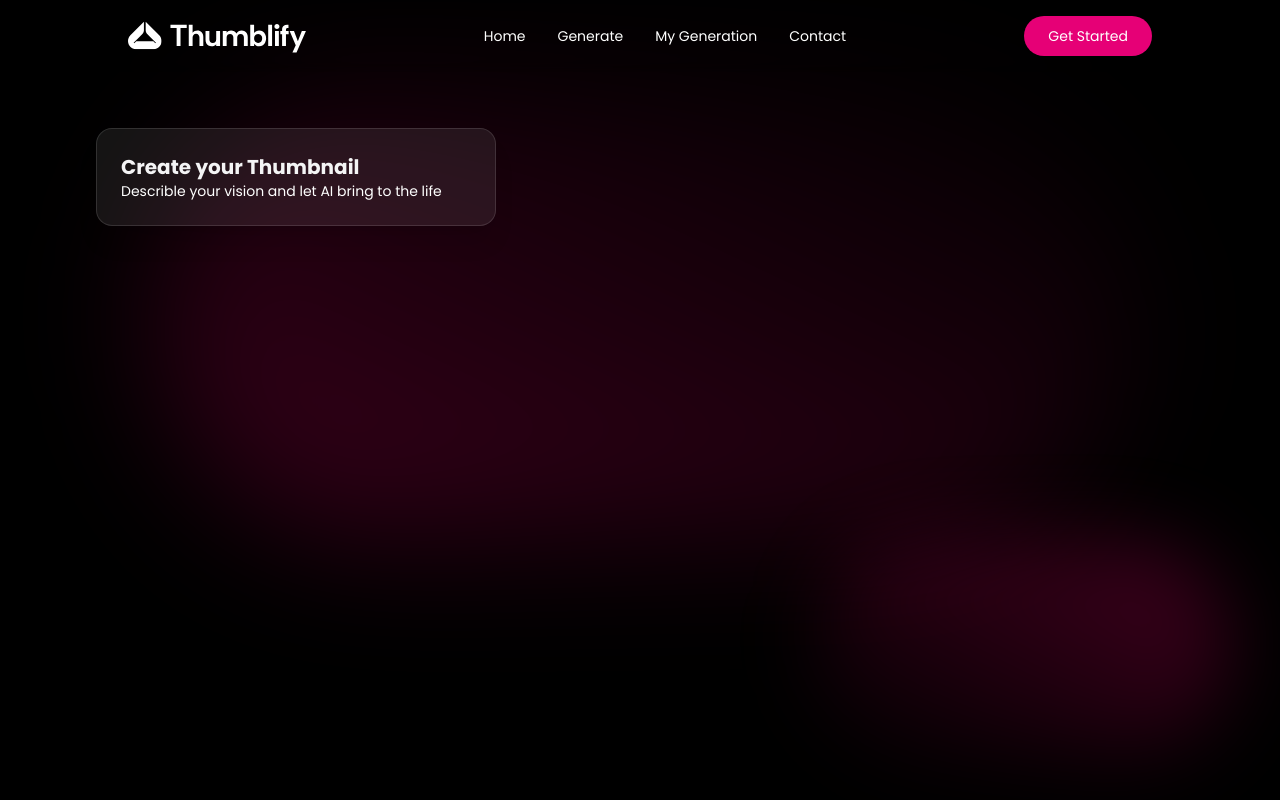
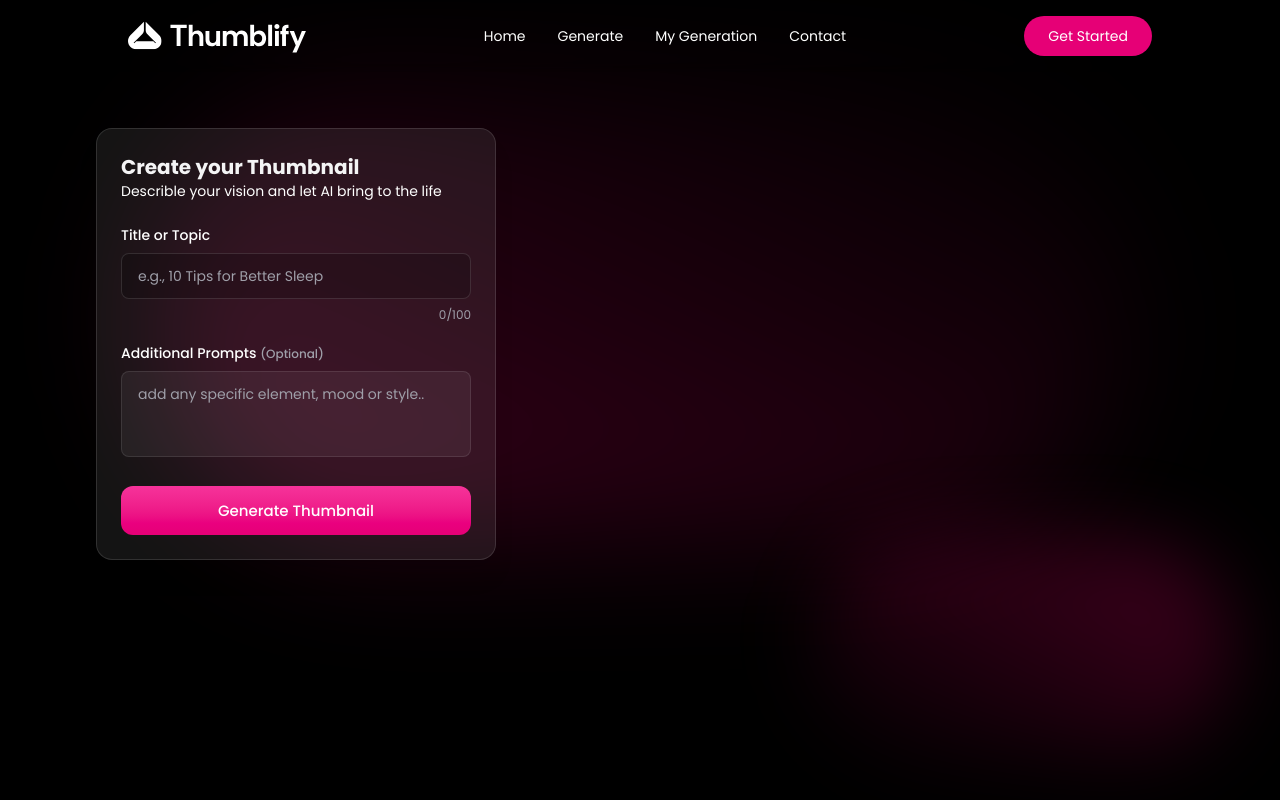
Before and after one commit to jayantt19/thumbnail-makker, a React (Vite) app in the folder client/: page /generate in a window 1280 px wide. Shown: the top 800 px of the page. Built offline with nearby package versions, Linux system fonts and the light colour scheme.

Commit message:
Initial commit

```diff
--- a/client/src/App.tsx
+++ b/client/src/App.tsx
@@ -6,7 +6,7 @@ import "./globals.css";
 import LenisScroll from "./components/LenisScroll";
 import Generate from "./pages/Generate";
 import MyGeneration from "./pages/MyGeneration";
-import YTPreview from "./pages/YTpreview";
+import YTPreview from "./pages/YTPreview";
 import Login from "./components/Login";
 
 export default function App() {
--- /dev/null
+++ b/client/src/components/AspectRatioSelector.tsx
@@ -0,0 +1,20 @@
+import { RectangleHorizontal, RectangleVertical, Square } from 'lucide-react';
+import React from 'react';
+
+const AspectRatioSelector = () => {
+
+    const iconMap={
+       '16:9':<RectangleHorizontal className='size-6'/>,
+       '1:1':<Square className='size-6'/>,
+       '9:16':<RectangleVertical className='size-6'/>
+
+    }
+  return (
+    <div className='space-y-3 dark'>
+      <label className='block text-sm font-medium text-zinc-200'>Aspect Ratio</label>
+   <div className='flex flex-wrap gap-2'></div>
+    </div>
+  );
+}
+
+export default AspectRatioSelector;
--- a/client/src/main.tsx
+++ b/client/src/main.tsx
@@ -1,5 +1,5 @@
 import { createRoot } from 'react-dom/client'
-import App from './App.js'
+import App from './App'
 import { BrowserRouter } from 'react-router-dom'
 
 createRoot(document.getElementById('root')!).render(
--- a/client/src/pages/Generate.tsx
+++ b/client/src/pages/Generate.tsx
@@ -1,7 +1,7 @@
 import { useState } from "react";
 import { useParams } from "react-router-dom";
 import type { IThumbnail } from "../assets/assets";
-import SoftBackDrop from "../components/SoftBackDrop";
+import SoftBackDrop from "../components/SoftBackdrop";
 
 const Generate = () => {
   const{id}=useParams();
@@ -23,6 +23,34 @@ const Generate = () => {
           <h2 className="text-xl font-bold text-zinc-100">Create your Thumbnail</h2>
           <p>Describle your vision and let AI bring to the life</p>
         </div>
+           <div className="space-y-5">
+            {/* TITLE INPUT */}
+            <div className="space-y-2">
+              <label className="block text-sm font-medium">Title or Topic</label>
+              <input type="text"  value={title} onChange={(e)=>setTitle(e.target.value)} maxLength={100} placeholder="e.g., 10 Tips for Better Sleep" className="w-full px-4 py-3 rounded-lg border border-white/12 bg-black/20 text-zinc-100 placeholder:text-zinc-400 focus:outline-none focus:ring-2 focus:ring-pink-500"/>
+              <div className="flex justify-end">
+                <span className="text-xs text-zinc-400">{title.length}/100</span>
+              </div>
+            </div>
+            {/* AspectRatioSelector */}
+            {/* StyleSelector */}
+            {/* ColorSchemeSelector */}
+
+            {/* Details */}
+            <div className="space-y-2">
+           <label className="block text-sm font-medium ">Additional Prompts <span className="text-zinc-400 text-xs">(Optional)</span>
+           </label>
+           <textarea value={additionalDetails} onChange={(e)=>setAdditionalDetails(e.target.value)} rows={3} placeholder="add any specific element, mood or style.." className="w-full px-4 py-3 rounded-lg border border-white/10 bg-white/6 text-zinc-100 placeholder:text-zinc-400 focus:outline-none focus:ring-2 focus:ring-pink-500 resize-none" />
+            </div>
+
+           </div>
+
+           {/* Button */}
+           {!id && (
+            <button className="text-[15px] w-full py-3.5 rounded-xl font-medium bg-linear-to-b from-pink-500 to-pink-600 hover:from-pink-700 disabled:cursor-not-allowed transition-colors">
+              {loading ? 'Generating...' : 'Generate Thumbnail'}
+            </button>
+           )}
         </div>
       </div>
       {/*Right panel */}
```
